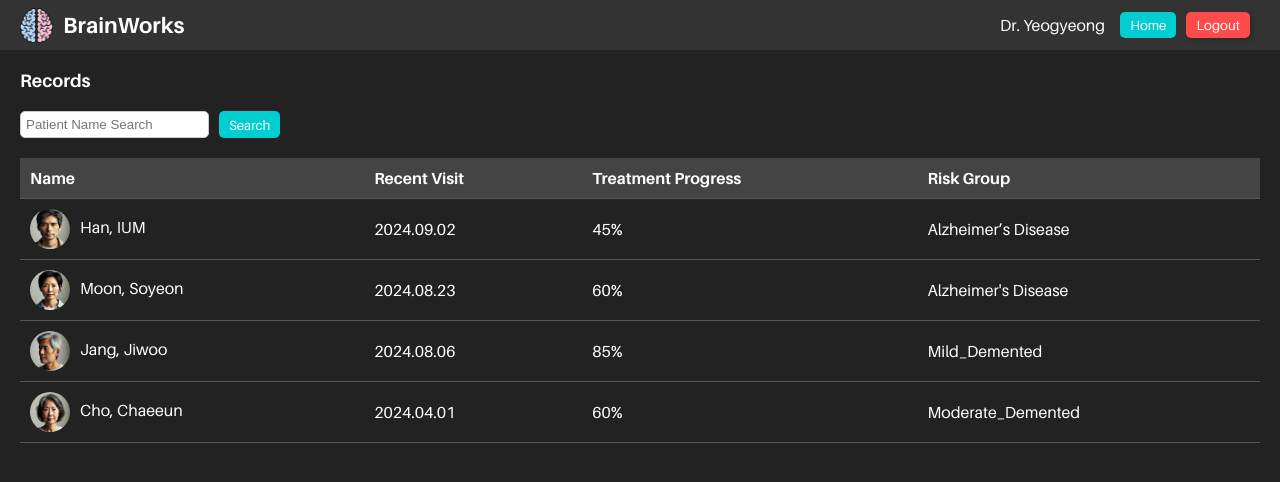
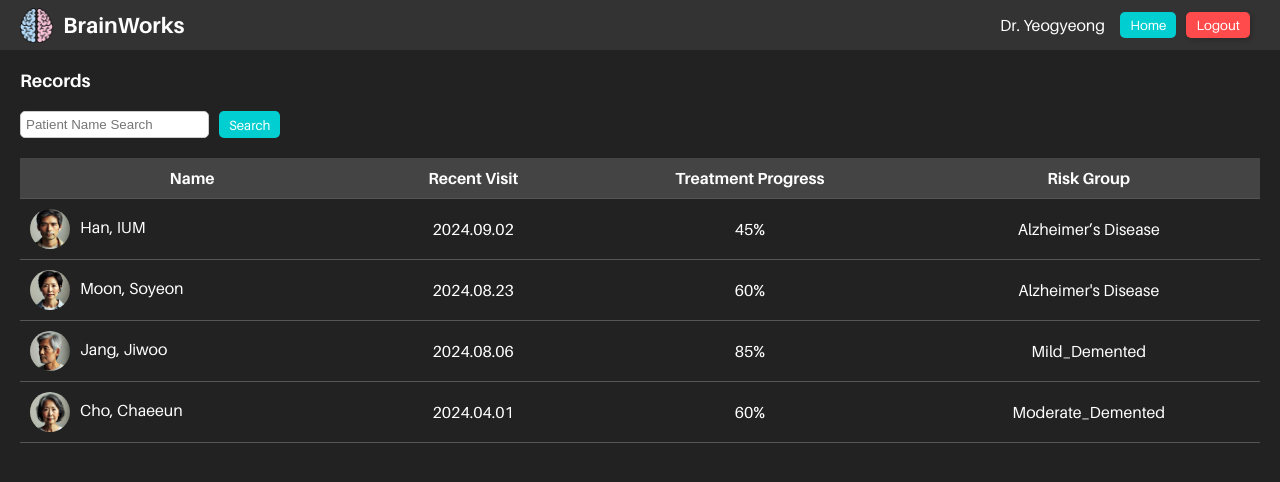
Before and after one commit to zangzoo/web, a React (Create React App) app in the folder frontend/brainworks-frontend/: page /patient-list in a window 1280 px wide. Shown: the top 482 px of the page. Built offline with nearby package versions, Linux system fonts and the light colour scheme.

Commit message:
[Feat] align 맞추기

```diff
--- a/frontend/brainworks-frontend/src/components/PatientList.css
+++ b/frontend/brainworks-frontend/src/components/PatientList.css
@@ -106,9 +106,13 @@
     font-family: 'Aileron', Arial, sans-serif;
 }
 
+.patient-table td.name-column {
+    text-align: left;
+}
+
 .patient-table th, .patient-table td {
     padding: 10px;
-    text-align: left;
+    text-align: center;
     border-bottom: 1px solid #555;
 }
 
--- a/frontend/brainworks-frontend/src/components/PatientList.js
+++ b/frontend/brainworks-frontend/src/components/PatientList.js
@@ -41,7 +41,6 @@ function PatientList() {
         setSearchTerm(event.target.value);
     };
 
-
     const filteredPatients = patients.filter(patient =>
         patient.name.toLowerCase().includes(searchTerm.toLowerCase())
     );
@@ -83,7 +82,7 @@ function PatientList() {
                     <tbody>
                         {filteredPatients.map(patient => (
                             <tr key={patient.id} onClick={() => handlePatientClick(patient)}>
-                                <td>
+                                <td className="name-column">
                                     <img src={patient.image} alt={patient.name} className="patient-image" />
                                     {patient.name}
                                 </td>
```
